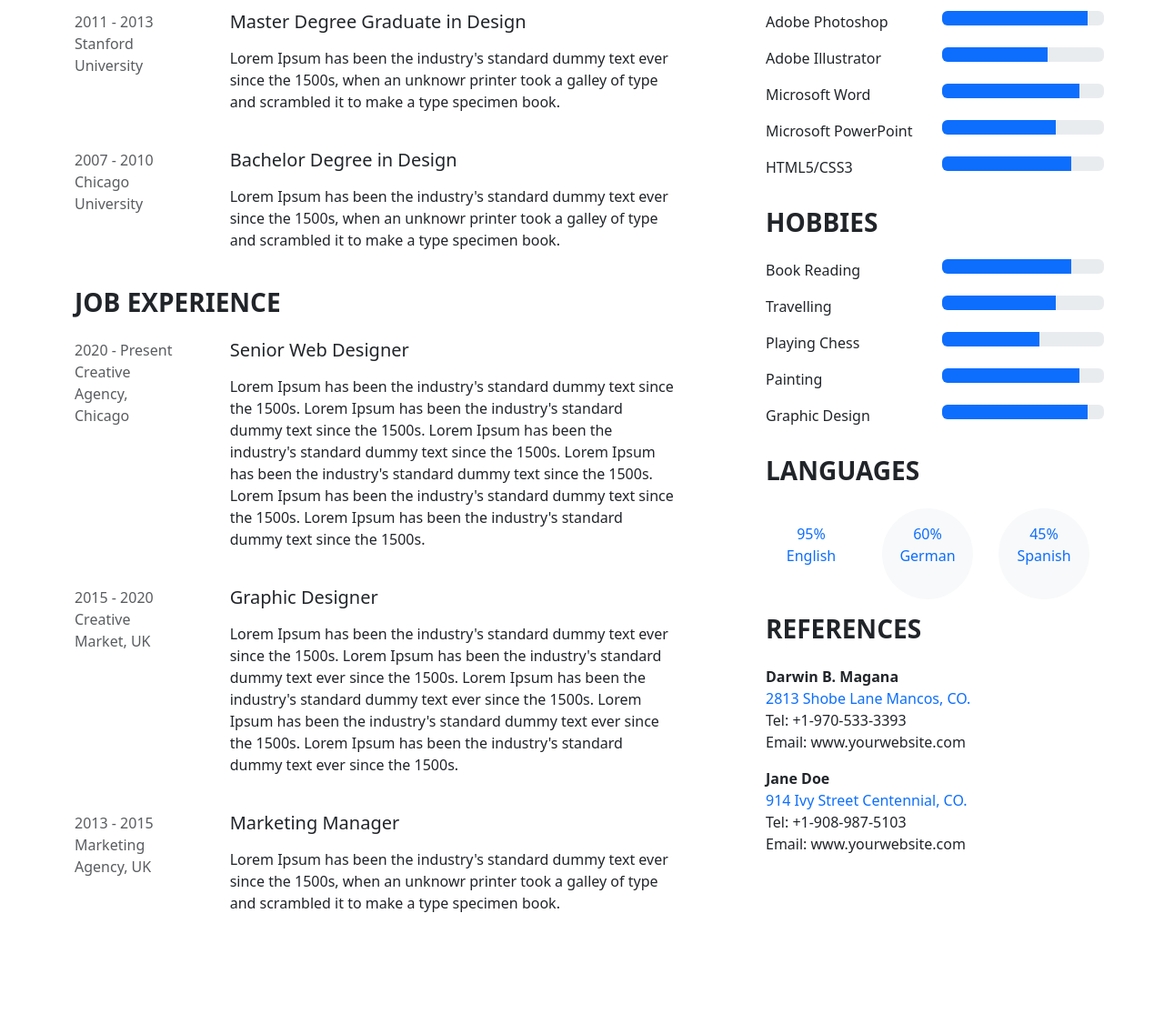
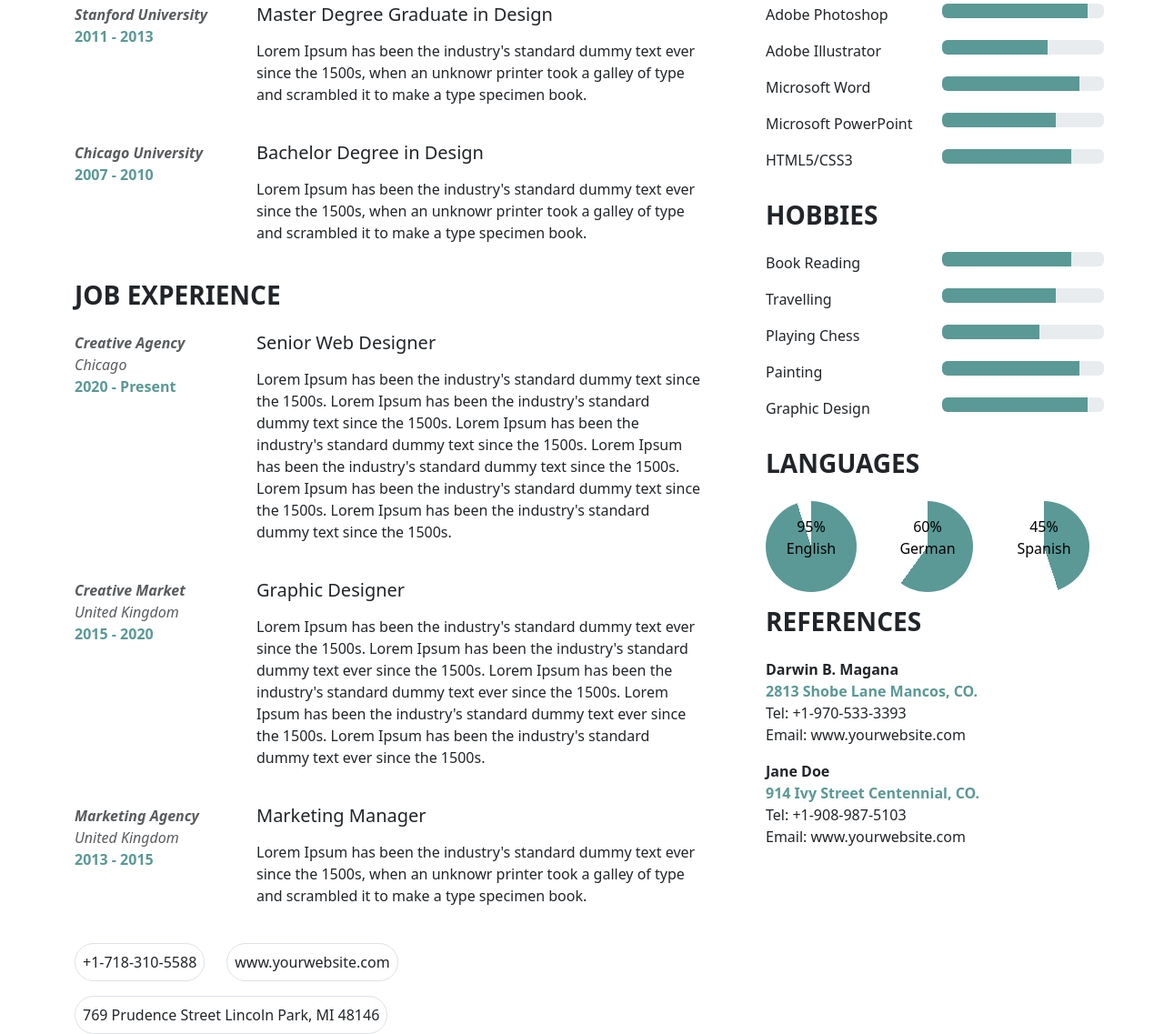
Before and after one commit to IarynovskyiD/PM_22_29, a website: page app/index.html in a window 1280 px wide. Shown: the part 422-1559 px from the top of the page at 91% size. Before the commit the page ends 1467 px from the top, so only its background shows below. Drawn offline with nearby package versions, Linux system fonts and the light colour scheme.

Commit message:
add diagrams and first try contact info

```diff
--- a/app/index.html
+++ b/app/index.html
@@ -13,11 +13,12 @@
 <!-- Header Section -->
 <div class="container bg-light py-2">
     <div class="row">
-        <div class="col-md-7">
+        <div class="col-md-8">
             <div>
-                <div class="display-2 fw-bold  text-primary">RALPH S. GARCIA</div>
-                <div class="text-info"><h3>Graphic & Web Designer</h3></div>
-                <div class="bg-info text-white py-3 px-4 rounded">
+                <div class="display-2 fw-bold  text-muted">RALPH S. GARCIA</div>
+                <div class="mb-4" style="color: #5a9996"><h3>Graphic & Web Designer </h3></div>
+
+                <div class="text-white py-3 px-4 " style="background: #5a9996">
                     <p class="text-muted">Lorem Ipsum is simply dummy text of the printing and typesetting industry. Lorem Ipsum has been the industry's standard dummy text ever since the 1500s, when an unknown printer took a galley of type and scrambled it to make a type specimen book.</p>
                     <p class="fst-italic">"It is a long established fact that a reader will be distracted by the readable content of a page when looking at its layout."</p>
                 </div>
@@ -25,7 +26,7 @@
         </div>
         <div class="col-md-4">
             <!-- Синя смужка за фото, обмежена по висоті блоку з текстом -->
-            <img src="img/black_man_img.jpg" alt="Profile Picture" class="img-fluid position-relative" style="width: 350px; height: 335px; object-fit: cover; z-index: 2; margin-left: 50px;">
+            <img src="img/black_man_img.jpg" alt="Profile Picture" class="img-fluid position-relative" style="width: 350px; height: 328px; object-fit: cover; ">
         </div>
     </div>
 </div>
@@ -39,9 +40,9 @@
         <div class="col-md-8">
             <h3 class="fw-bold mb-4">EDUCATION</h3>
             <div class="d-flex  mb-4">
-                <div class="text-muted col-md-2 me-5">
-                    <div>2011 - 2013</div>
-                    <div>Stanford University</div>
+                <div class="text-muted col-md-3 me-3">
+                    <div class="fw-bold fst-italic">Stanford University</div>
+                    <div class="fw-bold" style="color: #5a9996">2011 - 2013</div>
                 </div>
                 <div class="col-md-8">
                     <h5><p>Master Degree Graduate in Design</p></h5>
@@ -51,9 +52,9 @@
                 </div>
             </div>
             <div class="d-flex mb-4">
-                <div class="text-muted col-md-2 me-5">
-                    <div>2007 - 2010</div>
-                    <div>Chicago University</div>
+                <div class="text-muted col-md-3 me-3">
+                    <div class="fw-bold fst-italic">Chicago University</div>
+                    <div class="fw-bold" style="color: #5a9996">2007 - 2010</div>
                 </div>
                 <div class="col-md-8">
                     <h5><p>Bachelor Degree in Design</p></h5>
@@ -65,9 +66,10 @@
 
             <h3 class="fw-bold mb-4">JOB EXPERIENCE</h3>
             <div class="d-flex mb-4">
-                <div class="text-muted col-md-2 me-5">
-                    <div>2020 - Present</div>
-                    <div>Creative Agency, Chicago</div>
+                <div class="text-muted col-md-3 me-3">
+                    <div class="fw-bold fst-italic">Creative Agency</div>
+                    <div class="fst-italic">Chicago</div>
+                    <div class="fw-bold" style="color: #5a9996">2020 - Present</div>
                 </div>
                 <div class="col-md-8">
                     <h5><p>Senior Web Designer</p></h5>
@@ -82,9 +84,10 @@
                 </div>
             </div>
             <div class="d-flex mb-4">
-                <div class="text-muted col-md-2 me-5">
-                    <div>2015 - 2020</div>
-                    <div>Creative Market, UK</div>
+                <div class="text-muted col-md-3 me-3">
+                    <div class="fw-bold fst-italic">Creative Market</div>
+                    <div class="fst-italic">United Kingdom</div>
+                    <div class="fw-bold" style="color: #5a9996">2015 - 2020</div>
                 </div>
                 <div class="col-md-8">
                     <h5><p>Graphic Designer</p></h5>
@@ -97,9 +100,10 @@
                 </div>
             </div>
             <div class="d-flex mb-4">
-                <div class="text-muted col-md-2 me-5">
-                    <div>2013 - 2015</div>
-                    <div>Marketing Agency, UK</div>
+                <div class="text-muted col-md-3 me-3">
+                    <div class="fw-bold fst-italic">Marketing Agency</div>
+                    <div class="fst-italic">United Kingdom</div>
+                    <div class="fw-bold" style="color: #5a9996">2013 - 2015</div>
                 </div>
                 <div class="col-md-8">
                     <h5><p>Marketing Manager</p></h5>
@@ -108,8 +112,21 @@
                         make a type specimen book.</p>
                 </div>
             </div>
+
+                <div class="d-flex flex-wrap">
+                    <div class="p-2 border rounded-pill d-flex align-items-center me-4">
+                       +1-718-310-5588
+                    </div>
+                    <div class="p-2 border rounded-pill d-flex align-items-center">
+                        www.yourwebsite.com
+                    </div>
+                </div>
+                <div class="d-flex justify-content-start mt-3">
+                    <div class="p-2 border rounded-pill d-flex ">
+                        769 Prudence Street Lincoln Park, MI 48146
+                    </div>
+                </div>
         </div>
-
 
         <!-- Right Column: Skills, Hobbies, Languages, References -->
         <div class="col-md-4">
@@ -127,19 +144,19 @@
                     </div>
                     <div class=" flex-grow-1 col-md-6">
                         <div class="progress mb-4">
-                            <div class="progress-bar bg-primary" role="progressbar" style="width: 90%;"></div>
+                            <div class="progress-bar " role="progressbar" style="width: 90%; background-color: #5a9996;"></div>
                         </div>
                         <div class="progress mb-4">
-                            <div class="progress-bar bg-primary" role="progressbar" style="width: 65%;" aria-valuenow="85" aria-valuemin="0" aria-valuemax="100"></div>
+                            <div class="progress-bar" role="progressbar" style="width: 65%; background-color: #5a9996;"></div>
                         </div>
                         <div class="progress mb-4">
-                            <div class="progress-bar bg-primary" role="progressbar" style="width: 85%;" aria-valuenow="70" aria-valuemin="0" aria-valuemax="100"></div>
+                            <div class="progress-bar" role="progressbar" style="width: 85%; background-color: #5a9996;"></div>
                         </div>
                         <div class="progress mb-4">
-                            <div class="progress-bar bg-primary" role="progressbar" style="width: 70%;" aria-valuenow="75" aria-valuemin="0" aria-valuemax="100"></div>
+                            <div class="progress-bar" role="progressbar" style="width: 70%; background-color: #5a9996;"></div>
                         </div>
                         <div class="progress mb-4">
-                            <div class="progress-bar bg-primary" role="progressbar" style="width: 80%;" aria-valuenow="80" aria-valuemin="0" aria-valuemax="100"></div>
+                            <div class="progress-bar" role="progressbar" style="width: 80%; background-color: #5a9996;"></div>
                         </div>
                     </div>
                 </div>
@@ -159,19 +176,19 @@
                     </div>
                     <div class="flex-grow-1 col-md-6">
                         <div class="progress mb-4">
-                            <div class="progress-bar bg-primary" role="progressbar" style="width: 80%;"></div>
+                            <div class="progress-bar" role="progressbar" style="width: 80%; background-color: #5a9996;"></div>
                         </div>
                         <div class="progress mb-4">
-                            <div class="progress-bar bg-primary" role="progressbar" style="width: 70%;"></div>
+                            <div class="progress-bar" role="progressbar" style="width: 70%; background-color: #5a9996;"></div>
                         </div>
                         <div class="progress mb-4">
-                            <div class="progress-bar bg-primary" role="progressbar" style="width: 60%;"></div>
+                            <div class="progress-bar" role="progressbar" style="width: 60%; background-color: #5a9996;"></div>
                         </div>
                         <div class="progress mb-4">
-                            <div class="progress-bar bg-primary" role="progressbar" style="width: 85%;"></div>
+                            <div class="progress-bar" role="progressbar" style="width: 85%; background-color: #5a9996;"></div>
                         </div>
                         <div class="progress mb-4">
-                            <div class="progress-bar bg-primary" role="progressbar" style="width: 90%;" aria-valuenow="90" aria-valuemin="0" aria-valuemax="100"></div>
+                            <div class="progress-bar" role="progressbar" style="width: 90%; background-color: #5a9996;" aria-valuenow="90" aria-valuemin="0" aria-valuemax="100"></div>
                         </div>
                     </div>
                 </div>
@@ -179,13 +196,13 @@
 
             <h3 class="fw-bold mb-4">LANGUAGES</h3>
             <div class="d-flex justify-content-between mb-3">
-                <div class="text-center text-primary rounded-circle p-3" style="width: 100px; height: 100px;">
+                <div class="text-center progress-circle text-black rounded-circle p-3" style="width: 100px; height: 100px; background:conic-gradient(#5a9996 0% 95%, #ffffff 95% );">
                     95%<br>English
                 </div>
-                <div class="text-center bg-light text-primary rounded-circle p-3" style="width: 100px; height: 100px;">
+                <div class="text-center progress-circle text-black rounded-circle p-3" style="width: 100px; height: 100px; background:conic-gradient(#5a9996 0% 60%, #ffffff 60% );">
                     60%<br>German
                 </div>
-                <div class="text-center bg-light text-primary rounded-circle p-3" style="width: 100px; height: 100px;">
+                <div class="text-center progress-circle text-black rounded-circle p-3" style="width: 100px; height: 100px; background:conic-gradient(#5a9996 0% 45%, #ffffff 45% );">
                     45%<br>Spanish
                 </div>
             </div>
@@ -193,20 +210,17 @@
             <h3 class="fw-bold mb-4">REFERENCES</h3>
             <div>
                 <strong>Darwin B. Magana</strong><br>
-                <div class="text-primary">2813 Shobe Lane Mancos, CO.<br></div>
+                <div style="color: #5a9996"><strong>2813 Shobe Lane Mancos, CO.</strong><br></div>
                 Tel: +1-970-533-3393<br>
                 <p>Email: www.yourwebsite.com</p>
 
                 <strong>Jane Doe</strong><br>
-                <div class="text-primary"> 914 Ivy Street Centennial, CO.<br></div>
+                <div style="color: #5a9996"><strong>914 Ivy Street Centennial, CO.</strong><br></div>
                 Tel: +1-908-987-5103<br>
                 Email: www.yourwebsite.com
             </div>
         </div>
     </div>
 </div>
-
-<!-- Bootstrap JS -->
-<script src="https://cdn.jsdelivr.net/npm/bootstrap@5.3.0-alpha1/dist/js/bootstrap.bundle.min.js"></script>
 </body>
 </html>
```
